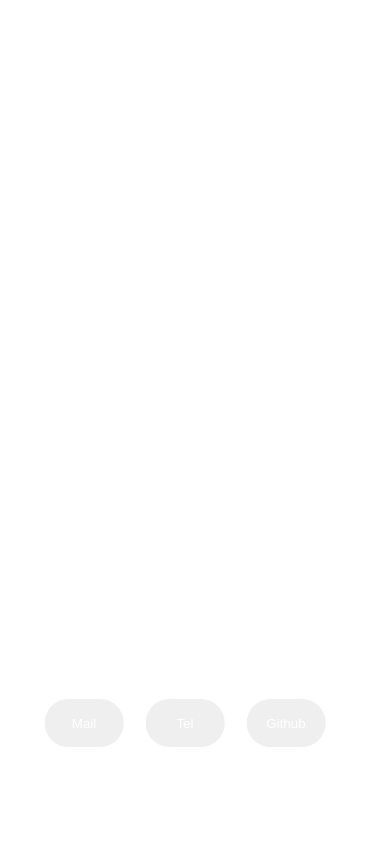
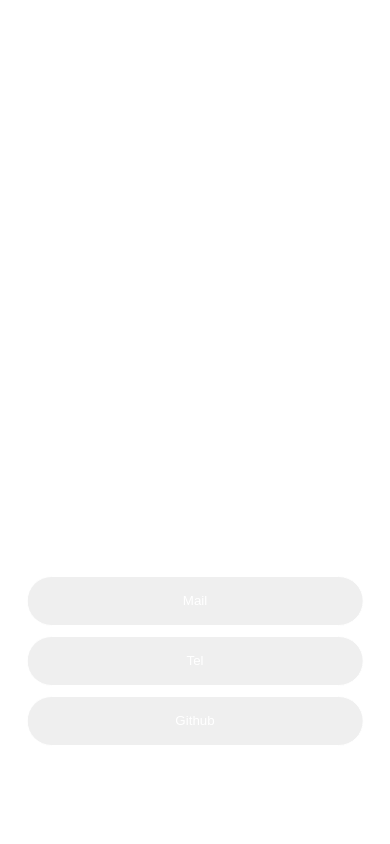
Before and after one commit to pang555123/popol, a PHP site: page /contact.php in a window 390 px wide. Run offline with PHP 8.4, Linux system fonts and the light colour scheme.

Commit message:
컨택트 작업 완료

```diff
--- a/contact.php
+++ b/contact.php
@@ -17,9 +17,18 @@
         포트폴리오를 봐주셔서 감사합니다 :)
       </p>
       <p>
-        <button>Mail</button>
-        <button>Tel</button>
-        <button>Github</button>
+        <button>
+          <i class="fa-solid fa-envelope"></i>
+          Mail
+        </button>
+        <button>
+          <i class="fa-solid fa-phone"></i>
+          Tel
+        </button>
+        <button>
+          <i class="fa-brands fa-github"></i>
+          Github
+        </button>
       </p>
     </div>
   </div>
--- a/css/contact.css
+++ b/css/contact.css
@@ -14,6 +14,13 @@
   display: flex;
   align-items: center;
   justify-content: center;
+}
+@media screen and (max-width: 1000px) {
+  .contact-section .contact-container {
+    height: 100%;
+    padding-top: 70px;
+    box-sizing: border-box;
+  }
 }
 .contact-section .contact-container figure {
   width: 30%;
@@ -35,17 +42,27 @@
 }
 @media screen and (max-width: 1000px) {
   .contact-section .contact-container .textbox {
-    width: 90%;
+    width: 100%;
   }
 }
 .contact-section .contact-container .textbox p:not(p:nth-child(4)) {
   margin-bottom: 30px;
   line-height: 1.8;
 }
+@media screen and (max-width: 1000px) {
+  .contact-section .contact-container .textbox p:not(p:nth-child(4)) {
+    line-height: 1.3;
+  }
+}
 .contact-section .contact-container .textbox p:nth-child(1) {
   font-size: 1.7em;
   font-weight: 900;
   line-height: 1.5;
+}
+@media screen and (max-width: 1000px) {
+  .contact-section .contact-container .textbox p:nth-child(1) {
+    font-size: 6vw;
+  }
 }
 .contact-section .contact-container .textbox p:nth-child(2) {
   font-size: 17px;
@@ -56,6 +73,11 @@
 .contact-section .contact-container .textbox p:nth-child(4) {
   display: flex;
 }
+@media screen and (max-width: 1000px) {
+  .contact-section .contact-container .textbox p:nth-child(4) {
+    flex-direction: column;
+  }
+}
 .contact-section .contact-container .textbox p:nth-child(4) button {
   width: 180px;
   height: 50px;
@@ -63,4 +85,10 @@
   color: #fff;
   margin-right: 20px;
   border: 1px solid #fff;
+}
+@media screen and (max-width: 1000px) {
+  .contact-section .contact-container .textbox p:nth-child(4) button {
+    width: 100%;
+    margin-bottom: 10px;
+  }
 }/*# sourceMappingURL=contact.css.map */
--- a/css/contact.scss
+++ b/css/contact.scss
@@ -12,6 +12,11 @@
     display: flex;
     align-items: center;
     justify-content: center;
+    @media screen and (max-width:1000px){
+      height: 100%;
+      padding-top: 70px;
+      box-sizing: border-box;
+    }
     figure{
       width: 30%;
       margin-right: 70px;
@@ -28,16 +33,22 @@
     .textbox{
       color: #fff;
       @media screen and (max-width:1000px){
-        width: 90%;
+        width: 100%;
       }
       p:not(p:nth-child(4)){
         margin-bottom: 30px;
         line-height: 1.8;
+        @media screen and (max-width:1000px){
+          line-height: 1.3;
+        }
       }
       p:nth-child(1){
         font-size: 1.7em;
         font-weight: 900;
         line-height: 1.5;
+        @media screen and (max-width:1000px){
+          font-size: 6vw;
+        }
       }
       p:nth-child(2){
         font-size: 17px;
@@ -47,6 +58,9 @@
       }
       p:nth-child(4){
         display: flex;
+        @media screen and (max-width:1000px){
+          flex-direction: column;
+        }
         button{
           width: 180px;
           height: 50px;
@@ -54,6 +68,10 @@
           color: #fff;
           margin-right: 20px;
           border: 1px solid #fff;
+          @media screen and (max-width:1000px){
+            width: 100%;
+            margin-bottom: 10px;
+          }
         }
       }
     }
```
Also changed, not shown: 1 other file.
